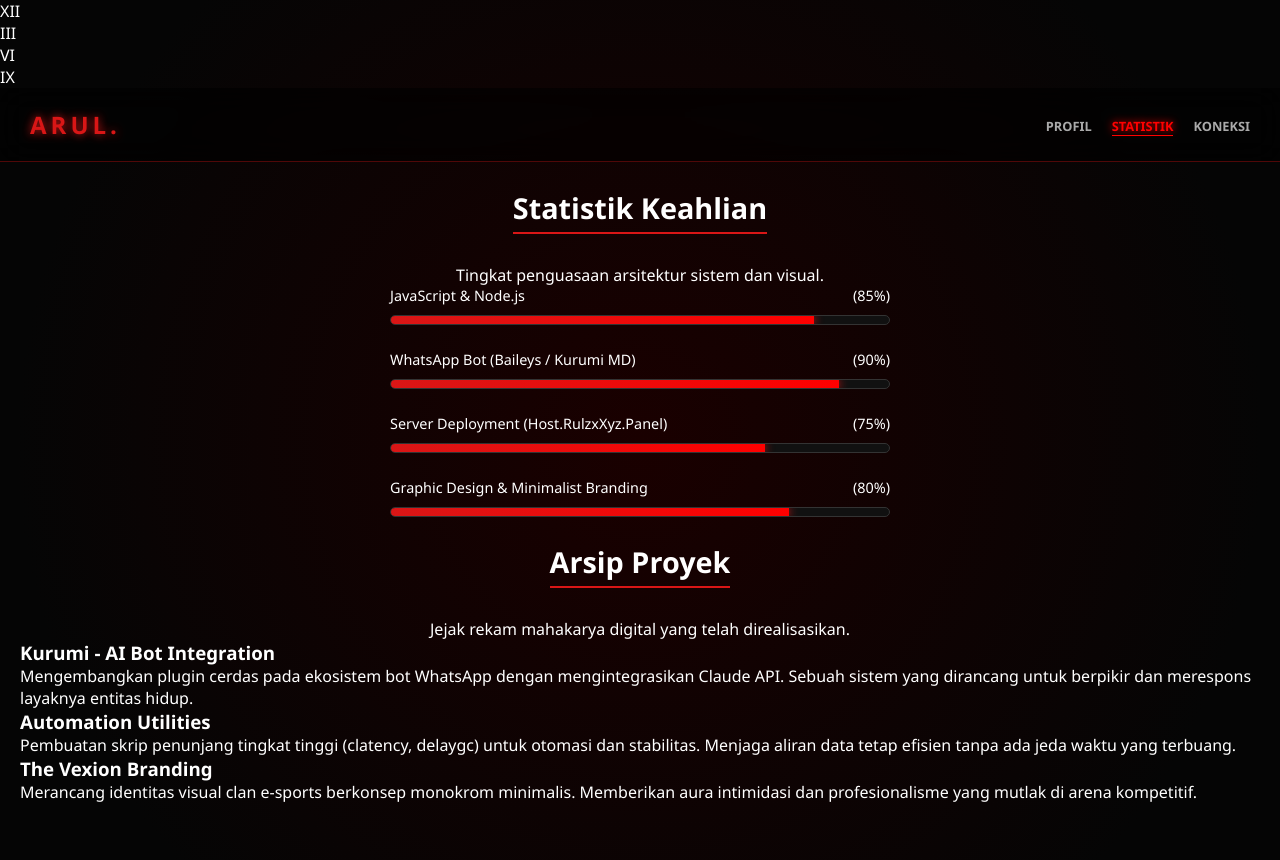
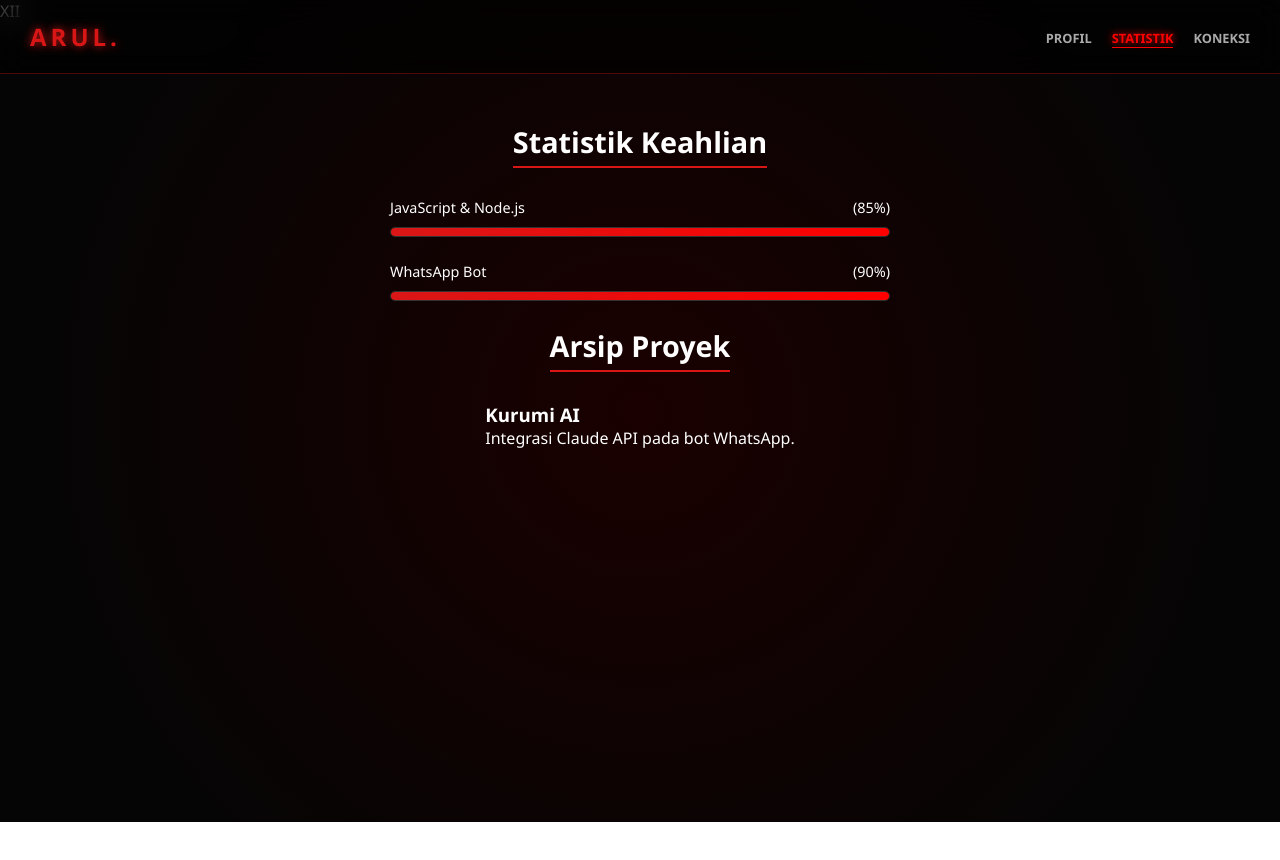
Before and after one commit to rulzx-xyz/RulzxXyz_portofolio, a plain HTML site: page skills.html in a window 1280 px wide. After the commit the page ends 822 px from the top, so only its background shows below. Drawn offline with Linux system fonts and the light colour scheme.

Commit message:
Revise skills and projects sections for visibility
Updated the skills and projects sections to display visible content and removed hidden elements.

```diff
--- a/skills.html
+++ b/skills.html
@@ -2,18 +2,10 @@
 <html lang="id">
 <head>
     <meta charset="UTF-8">
-    <meta name="viewport" content="width=device-width, initial-scale=1.0">
-    <title>Khoerul (Arul) | Statistik & Arsip</title>
+    <title>Arul | Statistik</title>
     <link rel="stylesheet" href="style.css">
 </head>
 <body>
-    <div class="zafkiel-container">
-        <div class="zafkiel-clock">
-            <div class="roman-numeral numeral-12">XII</div><div class="roman-numeral numeral-3">III</div><div class="roman-numeral numeral-6">VI</div><div class="roman-numeral numeral-9">IX</div>
-            <div class="gear gear-1"></div><div class="gear gear-2"></div><div class="hand hour-hand"></div><div class="hand minute-hand"></div>
-        </div>
-    </div>
-
     <nav>
         <h2>ARUL.</h2>
         <ul class="nav-links">
@@ -22,49 +14,19 @@
             <li><a href="contact.html">Koneksi</a></li>
         </ul>
     </nav>
+    <div class="zafkiel-corner" id="zafkiel-clock">XII</div>
 
     <div class="page-section content-page">
-        <h2 class="section-title hidden">Statistik Keahlian</h2>
-        <p class="section-subtitle hidden">Tingkat penguasaan arsitektur sistem dan visual.</p>
-
-        <div class="skills-container mb-5">
-            <div class="skill-box hidden">
-                <p>JavaScript & Node.js <span>(85%)</span></p>
-                <div class="progress-bar"><div class="progress" data-width="85%"></div></div>
-            </div>
-            <div class="skill-box hidden">
-                <p>WhatsApp Bot (Baileys / Kurumi MD) <span>(90%)</span></p>
-                <div class="progress-bar"><div class="progress" data-width="90%"></div></div>
-            </div>
-            <div class="skill-box hidden">
-                <p>Server Deployment (Host.RulzxXyz.Panel) <span>(75%)</span></p>
-                <div class="progress-bar"><div class="progress" data-width="75%"></div></div>
-            </div>
-            <div class="skill-box hidden">
-                <p>Graphic Design & Minimalist Branding <span>(80%)</span></p>
-                <div class="progress-bar"><div class="progress" data-width="80%"></div></div>
-            </div>
+        <h2 class="section-title">Statistik Keahlian</h2>
+        <div class="skills-container">
+            <div class="skill-box"><p>JavaScript & Node.js <span>(85%)</span></p><div class="progress-bar"><div class="progress" data-width="85%"></div></div></div>
+            <div class="skill-box"><p>WhatsApp Bot <span>(90%)</span></p><div class="progress-bar"><div class="progress" data-width="90%"></div></div></div>
         </div>
-
-        <h2 class="section-title hidden mt-5">Arsip Proyek</h2>
-        <p class="section-subtitle hidden">Jejak rekam mahakarya digital yang telah direalisasikan.</p>
-
+        <h2 class="section-title">Arsip Proyek</h2>
         <div class="projects-grid">
-            <div class="project-card hidden">
-                <h3>Kurumi - AI Bot Integration</h3>
-                <p>Mengembangkan plugin cerdas pada ekosistem bot WhatsApp dengan mengintegrasikan Claude API. Sebuah sistem yang dirancang untuk berpikir dan merespons layaknya entitas hidup.</p>
-            </div>
-            <div class="project-card hidden">
-                <h3>Automation Utilities</h3>
-                <p>Pembuatan skrip penunjang tingkat tinggi (clatency, delaygc) untuk otomasi dan stabilitas. Menjaga aliran data tetap efisien tanpa ada jeda waktu yang terbuang.</p>
-            </div>
-            <div class="project-card hidden">
-                <h3>The Vexion Branding</h3>
-                <p>Merancang identitas visual clan e-sports berkonsep monokrom minimalis. Memberikan aura intimidasi dan profesionalisme yang mutlak di arena kompetitif.</p>
-            </div>
+            <div class="project-card"><h3>Kurumi AI</h3><p>Integrasi Claude API pada bot WhatsApp.</p></div>
         </div>
     </div>
-
     <script src="script.js"></script>
 </body>
 </html>
```
